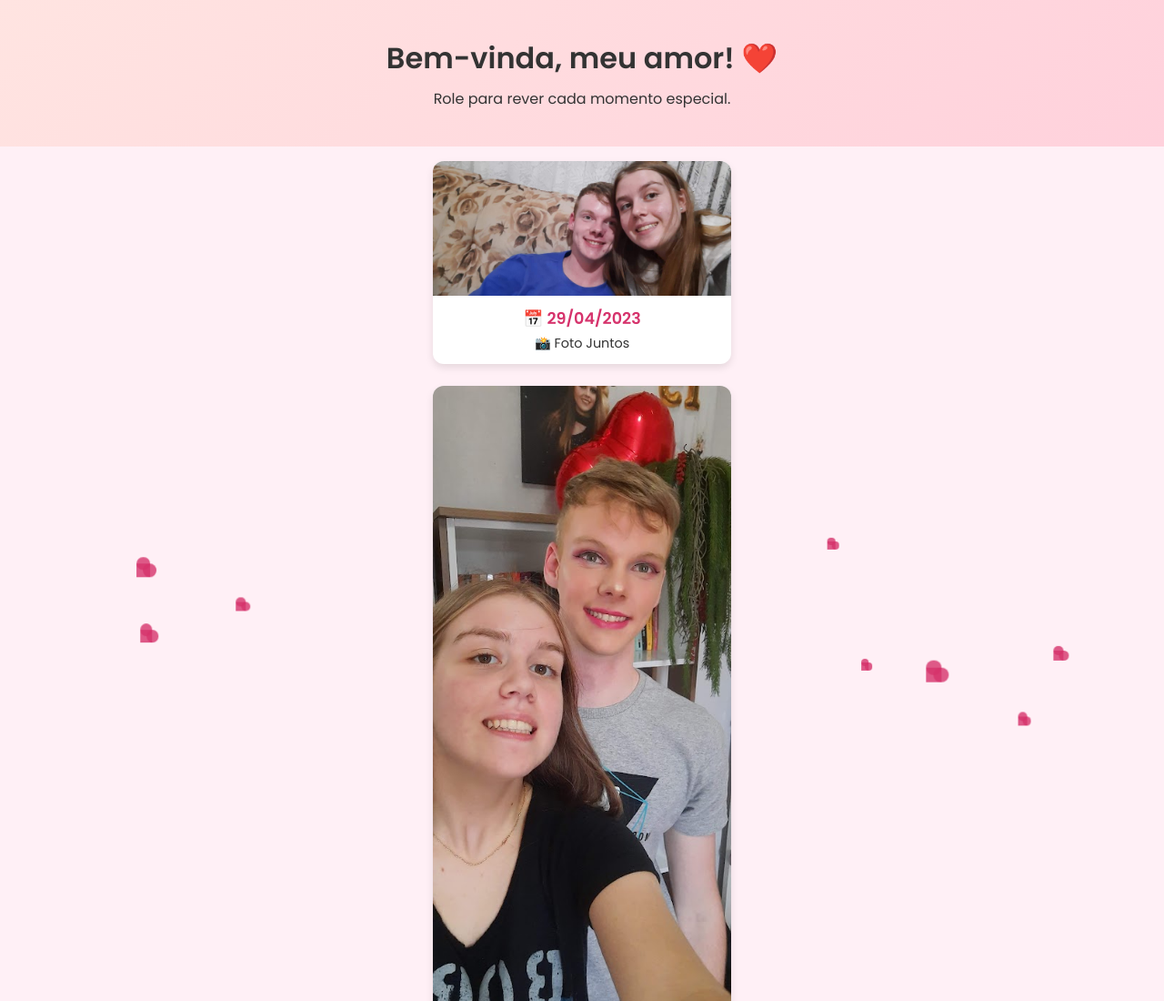
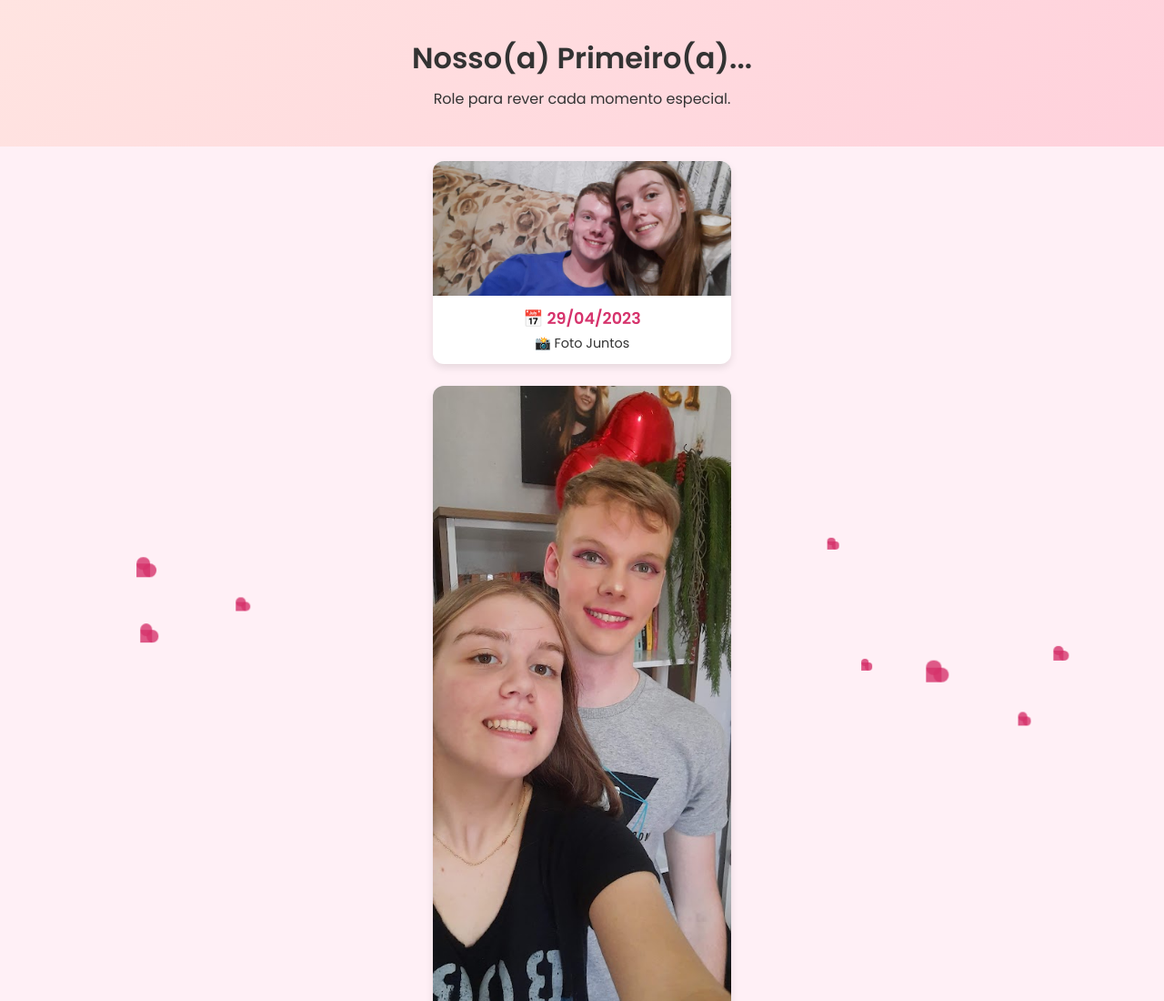
Before and after one commit to Egewarth05/nossa-historia, a plain HTML site: page index.html in a window 1280 px wide. Shown: the top 1100 px of the page at 91% size. Drawn offline with Linux system fonts and the light colour scheme.

```diff
--- a/index.html
+++ b/index.html
@@ -46,7 +46,7 @@
 </head>
 <body>
   <section class="hero">
-    <h2>Bem-vinda, meu amor! ❤️</h2>
+    <h2>Nosso(a) Primeiro(a)...</h2>
     <p>Role para rever cada momento especial.</p>
   </section>
   <div id="hearts"></div>
```
